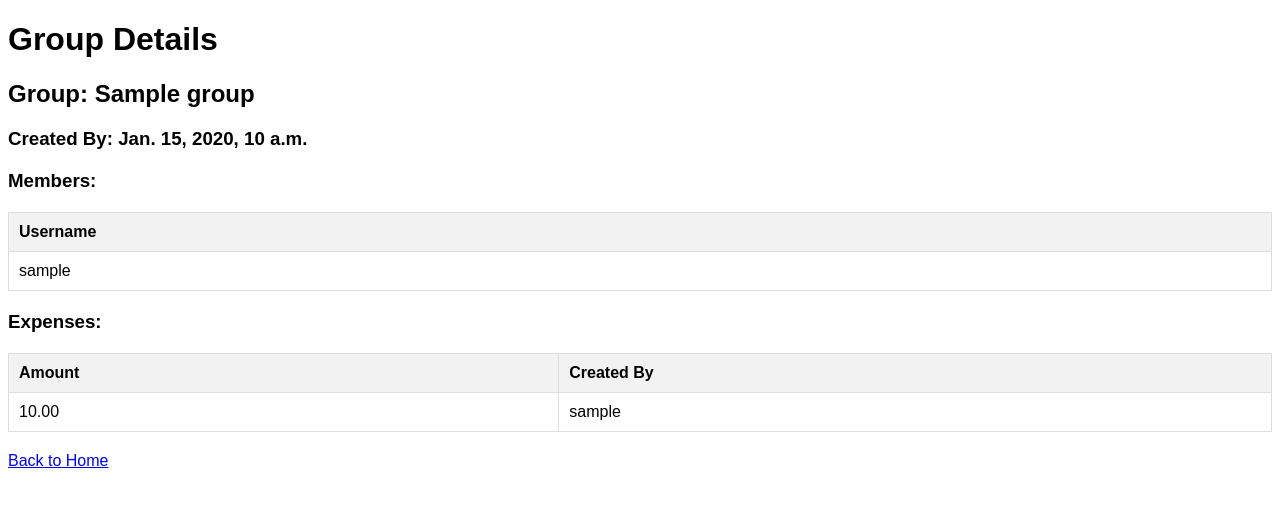
After one commit to rachit4018/expense_tracker, a Django app: template expense_tracker/templates/group_details.html in a window 1280 px wide. The commit adds this page. Shown: the top 507 px of the page. Run offline with Django 5.2, Linux system fonts and the light colour scheme; tables that the repository leaves empty hold one stand-in row (values such as "Sample post"); the template is opened without the code that fills it: values that come from a table or form of the project are taken from there, most other values are stand-ins (such as "Sample title", 1, 10 or a date in 2020); parts of the project's set-up code (start-up, migrations or seed data) failed here and were passed over.

Commit message:
members addition feature implemented

```diff
--- a/expense_tracker/admin.py
+++ b/expense_tracker/admin.py
@@ -25,7 +25,7 @@ class ExpenseAdmin(admin.ModelAdmin):
 
 # Group admin configuration
 class GroupAdmin(admin.ModelAdmin):
-    list_display = ('group_id', 'name')
+    list_display = ('group_id', 'name','created_by')
     search_fields = ('name',)
     filter_horizontal = ('members',)  # For selecting multiple members easily
     ordering = ('name',)
--- a/expense_tracker/models.py
+++ b/expense_tracker/models.py
@@ -24,7 +24,16 @@ class Expense(models.Model):
 class Group(models.Model):
     group_id = models.BigAutoField(auto_created=True, primary_key=True, serialize=False, verbose_name='ID')
     name = models.CharField(max_length=100)
-    members = models.ManyToManyField(settings.AUTH_USER_MODEL)
+    members = models.ManyToManyField(settings.AUTH_USER_MODEL, related_name='%(class)s_groups')  # Custom reverse accessor for members
+    created_by = models.ForeignKey(
+        settings.AUTH_USER_MODEL,
+        on_delete=models.CASCADE,
+        related_name='%(class)s_created_groups',
+        to_field='username'  # Specify using 'username' as the reference field
+    )
+
+    def __str__(self):
+        return self.name
 
 class Settlement(models.Model):
     payment_status = models.CharField(max_length=50, choices=[("pending", "Pending"), ("completed", "Completed")])
--- /dev/null
+++ b/expense_tracker/templates/group_details.html
@@ -0,0 +1,107 @@
+<!DOCTYPE html>
+<html lang="en">
+<head>
+    <meta charset="UTF-8">
+    <meta name="viewport" content="width=device-width, initial-scale=1.0">
+    <title>Group Details</title>
+    <style>
+        body {
+            font-family: Arial, sans-serif;
+        }
+        table {
+            width: 100%;
+            border-collapse: collapse;
+            margin-top: 20px;
+        }
+        th, td {
+            padding: 10px;
+            text-align: left;
+            border: 1px solid #ddd;
+        }
+        th {
+            background-color: #f2f2f2;
+        }
+        h2, h3 {
+            margin-top: 20px;
+        }
+        .back-button {
+            margin-top: 20px;
+        }
+        .error {
+            color: red;
+        }
+    </style>
+</head>
+<body>
+    <h1>Group Details</h1>
+
+    {% if group %}
+        <h2>Group: {{ group.name }}</h2>
+        <h3>Created By: {{ group.created_by }}</h3>
+        <h3>Members:</h3>
+        <table>
+            <thead>
+                <tr>
+                    <th>Username</th>
+                </tr>
+            </thead>
+            <tbody>
+                {% for member in group.members %}
+                    <tr>
+                        <td>{{ member.username }}</td>
+                    </tr>
+
+                {% endfor %}
+            </tbody>
+        </table>
+
+        <h3>Expenses:</h3>
+        <table>
+            <thead>
+                <tr>
+                    <th>Amount</th>
+                    <th>Created By</th>
+                </tr>
+            </thead>
+            <tbody>
+                {% if expenses %}
+                    {% for expense in expenses %}
+                        <tr>
+                            <td>{{ expense.amount }}</td>
+                            </td>
+                            <td>{{ expense.created_by }}</td>
+                        </tr>
+                    {% endfor %}
+                {% else %}
+                    <tr>
+                        <td colspan="6">No expenses found for this group.</td>
+                    </tr>
+                {% endif %}
+            </tbody>
+        </table>
+        {% if group.created_by == user %}
+        <div class="add-member-form">
+            <h3>Add Member to Group:</h3>
+            <form method="post" action="{% url 'add_member' group_id=group.group_id %}">
+                {% csrf_token %}
+                <label for="username">Select Member:</label>
+                <select name="username" id="username" required>
+                    {% for member in available_members %}
+                        <option value="{{ member.username }}">{{ member.username }}</option>
+                    {% empty %}
+                        <option value="">No users available from the same college.</option>
+                    {% endfor %}
+                </select>
+                <button type="submit">Add Member</button>
+            </form>
+        </div>
+        {% endif %}
+    {% else %}
+        <p class="error">Error: Group not found or you are not a member of this group.</p>
+    {% endif %}
+
+    <div class="back-button">
+        <a href="{% url 'home' %}">Back to Home</a>
+    </div>
+</body>
+</html>
--- a/expense_tracker/templates/home.html
+++ b/expense_tracker/templates/home.html
@@ -53,7 +53,10 @@
                 if (data.groups.length > 0) {
                     data.groups.forEach(group => {
                         const li = document.createElement('li');
-                        li.textContent = group.name;
+                        const groupLink = document.createElement('a');
+                        groupLink.href = `api/groups/${group.id}/`; // Linking to the group details page
+                        groupLink.textContent = group.name;
+                        li.appendChild(groupLink);
                         groupList.appendChild(li);
                     });
                 } else {
--- a/expense_tracker/urls.py
+++ b/expense_tracker/urls.py
@@ -9,6 +9,8 @@ urlpatterns = [
     path('logout/', views.logout_view, name='logout'),
 
     path('api/groups/', views.user_groups_api, name='user-groups-api'),
+    path('api/groups/<int:group_id>/', views.group_details_api, name='group-details-api'),
+    path('group/<int:group_id>/add_member/', views.add_member_to_group, name='add_member'),
 
     path('categories/', views.CategoryListView.as_view(), name='category_list'),
     path('category/create/', views.CategoryCreateView.as_view(), name='category_create'),
--- a/expense_tracker_project/settings.py
+++ b/expense_tracker_project/settings.py
@@ -93,6 +93,7 @@ DATABASES = {
         'PORT': os.getenv('DB_PORT'),
     }
 }
+
 AUTH_USER_MODEL = 'expense_tracker.CustomUser'
 
 
```
Also changed, not shown: expense_tracker/views.py (+94 -5 lines), expense_tracker/migrations/0004_alter_group_members.py (added), expense_tracker/migrations/0005_group_created_by.py (added).
